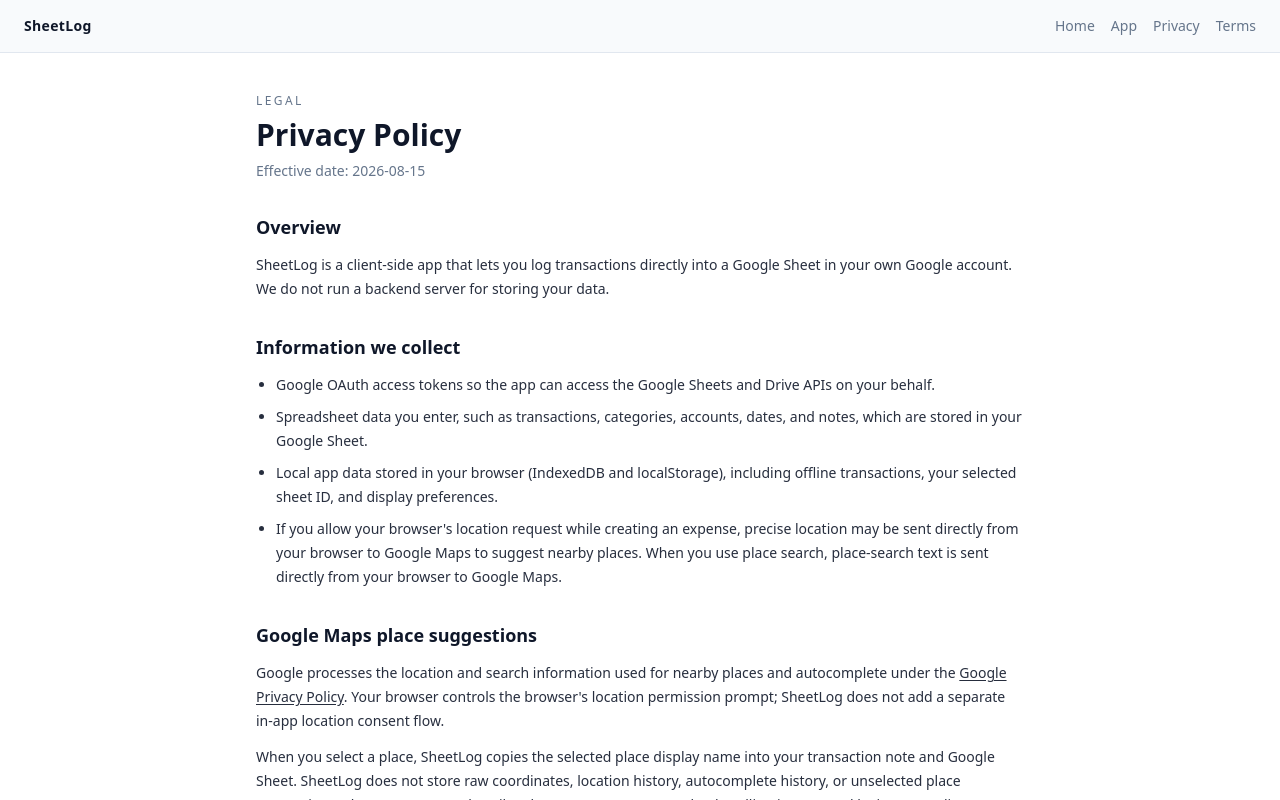
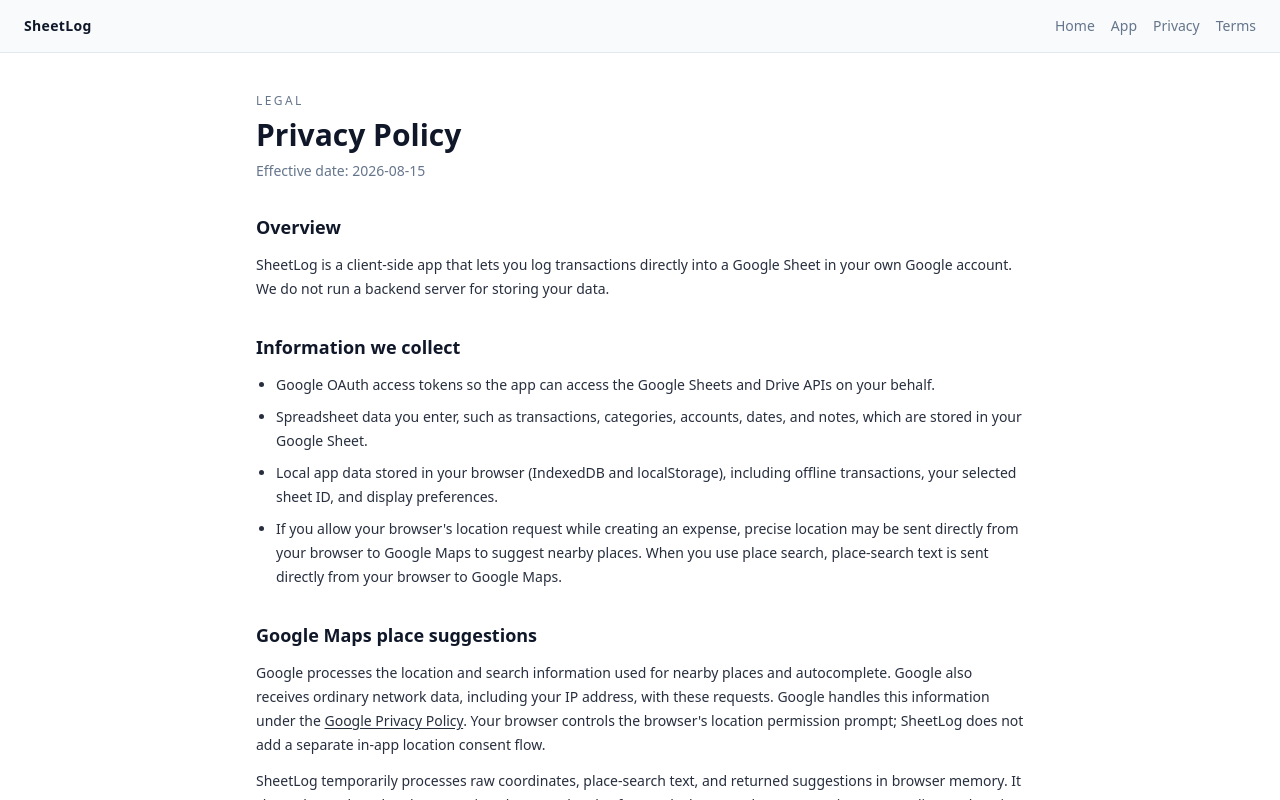
Before and after one commit to thasarito/sheetlog, a React (Vite) app: page /privacy in a window 1280 px wide. Built offline with nearby package versions, Linux system fonts and the light colour scheme; what tailwindcss-safe-area would draw is missing.

Commit message:
docs: clarify google maps data handling

```diff
--- a/src/routes/PrivacyPolicyPage.tsx
+++ b/src/routes/PrivacyPolicyPage.tsx
@@ -61,7 +61,9 @@
         </h2>
         <p>
           Google processes the location and search information used for nearby
-          places and autocomplete under the{" "}
+          places and autocomplete. Google also receives ordinary network data,
+          including your IP address, with these requests. Google handles this
+          information under the{" "}
           <a
             className="underline underline-offset-2"
             href="https://policies.google.com/privacy"
@@ -72,11 +74,17 @@
           SheetLog does not add a separate in-app location consent flow.
         </p>
         <p>
+          SheetLog temporarily processes raw coordinates, place-search text,
+          and returned suggestions in browser memory. It clears them when the
+          Places session closes or shortly afterward. SheetLog does not persist
+          raw coordinates, location history, autocomplete history, or unselected
+          place suggestions.
+        </p>
+        <p>
           When you select a place, SheetLog copies the selected place display
-          name into your transaction note and Google Sheet. SheetLog does not
-          store raw coordinates, location history, autocomplete history, or
-          unselected place suggestions. These statements describe SheetLog&apos;s
-          storage; Google&apos;s handling is governed by its own policy.
+          name into your transaction note and Google Sheet. These statements
+          describe SheetLog&apos;s processing and persistence; Google&apos;s handling is
+          governed by its own policy.
         </p>
       </section>
 
--- a/src/routes/TermsPage.tsx
+++ b/src/routes/TermsPage.tsx
@@ -31,12 +31,20 @@
         <h2 className="text-lg font-semibold text-foreground">Google Maps</h2>
         <p>
           Google Maps content used for nearby places and place search is
-          provided by Google and is subject to the{" "}
+          provided by Google. Your use of that content is subject to both the{" "}
           <a
             className="underline underline-offset-2"
             href="https://maps.google.com/help/terms_maps/"
           >
             Google Maps/Google Earth Additional Terms of Service
+          </a>
+          {" "}
+          and the{" "}
+          <a
+            className="underline underline-offset-2"
+            href="https://policies.google.com/privacy"
+          >
+            Google Privacy Policy
           </a>
           .
         </p>
```
Also changed, not shown: 2 other files (tests, documents, lock files or other folders).
